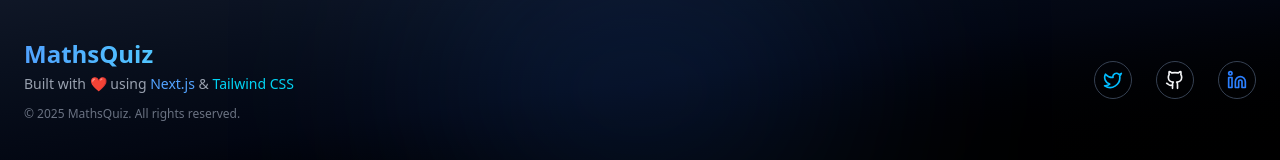
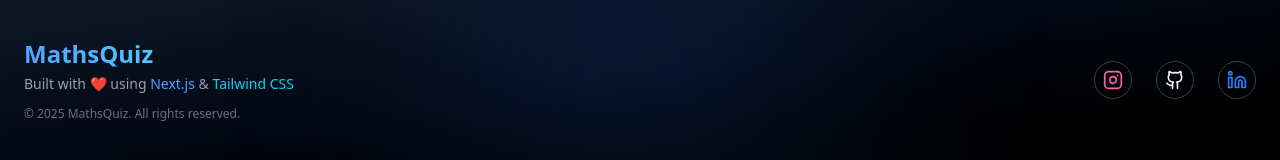
Before and after one commit to pranav-gadewar/maths-quiz-app, a Next.js app: page / in a window 1280 px wide. Shown: the part 1899-2059 px from the top of the page. Built offline with nearby package versions, Linux system fonts and the light colour scheme.

Commit message:
made changes to src/app/dashbpard/page.tsx and src/components/Footer.tsx

```diff
--- a/src/app/public/dashboard/page.tsx
+++ b/src/app/public/dashboard/page.tsx
@@ -1,5 +1,6 @@
 "use client";
 
+import Link from "next/link";
 import Navbar from "@/components/Navbar";
 import Footer from "@/components/Footer";
 
@@ -23,12 +24,19 @@ export default function Dashboard() {
 
         <div className="grid sm:grid-cols-2 lg:grid-cols-3 gap-6 max-w-5xl w-full mb-10">
           {quizzes.map((quiz) => (
-            <div key={quiz.id} className="bg-gray-800 rounded-xl p-6 shadow-md hover:bg-gray-700 transition">
+            <div
+              key={quiz.id}
+              className="bg-gray-800 rounded-xl p-6 shadow-md hover:bg-gray-700 transition"
+            >
               <h2 className="text-xl font-semibold mb-2">{quiz.title}</h2>
               <p className="text-gray-400 mb-4">{quiz.description}</p>
-              <button className="bg-blue-600 hover:bg-blue-700 text-white font-semibold px-4 py-2 rounded-lg">
+
+              <Link
+                href={`/auth/login`}
+                className="bg-blue-600 hover:bg-blue-700 text-white font-semibold px-4 py-2 rounded-lg inline-block"
+              >
                 Start Quiz
-              </button>
+              </Link>
             </div>
           ))}
         </div>
--- a/src/components/Footer.tsx
+++ b/src/components/Footer.tsx
@@ -1,12 +1,12 @@
 "use client";
 import React from "react";
-import { Github, Linkedin, Twitter } from "lucide-react";
+import { Github, Linkedin, Instagram } from "lucide-react";
 
 export default function Footer() {
   return (
     <footer className="relative mt-20 bg-gradient-to-br from-gray-900 via-gray-950 to-black text-gray-300 border-t border-gray-800 overflow-hidden">
       {/* Decorative Gradient Blur */}
-      <div className="absolute top-0 left-1/2 -translate-x-1/2 w-[400px] h-[200px] bg-blue-500/20 blur-[120px] rounded-full"></div>
+      <div className="absolute top-0 left-1/2 -translate-x-1/2 w-[400px] h-[200px] bg-blue-500/20 blur-[120px] rounded-full pointer-events-none"></div>
 
       <div className="max-w-7xl mx-auto px-6 py-12 flex flex-col sm:flex-row items-center justify-between gap-6 relative z-10">
         {/* Left Section */}
@@ -27,19 +27,19 @@ export default function Footer() {
         {/* Right Section (Social Links) */}
         <div className="flex gap-6">
           <SocialIcon
-            href="#"
-            label="Twitter"
-            icon={<Twitter className="w-5 h-5" />}
-            color="text-sky-400"
+            href="https://www.instagram.com/pranav.gadewar_1603?igsh=MXJqMTllNGU4OTRjeg=="
+            label="Instagram"
+            icon={<Instagram className="w-5 h-5" />}
+            color="text-pink-400"
           />
           <SocialIcon
-            href="#"
+            href="https://github.com/pranav-gadewar"
             label="GitHub"
             icon={<Github className="w-5 h-5" />}
             color="text-gray-100"
           />
           <SocialIcon
-            href="#"
+            href="https://www.linkedin.com/in/pranav-gadewar/"
             label="LinkedIn"
             icon={<Linkedin className="w-5 h-5" />}
             color="text-blue-500"
@@ -70,11 +70,9 @@ function SocialIcon({
       aria-label={label}
       target="_blank"
       rel="noopener noreferrer"
-      className={`group relative p-2 rounded-full border border-gray-700 hover:border-blue-500/50 transition-all duration-300 hover:scale-110`}
+      className="group relative p-2 rounded-full border border-gray-700 hover:border-blue-500/50 transition-all duration-300 hover:scale-110"
     >
-      <div
-        className={`absolute inset-0 bg-blue-500/10 opacity-0 group-hover:opacity-100 rounded-full blur-md transition duration-300`}
-      ></div>
+      <div className="absolute inset-0 bg-blue-500/10 opacity-0 group-hover:opacity-100 rounded-full blur-md transition duration-300"></div>
       <div className={`relative z-10 ${color} group-hover:text-blue-400 transition`}>
         {icon}
       </div>
```
